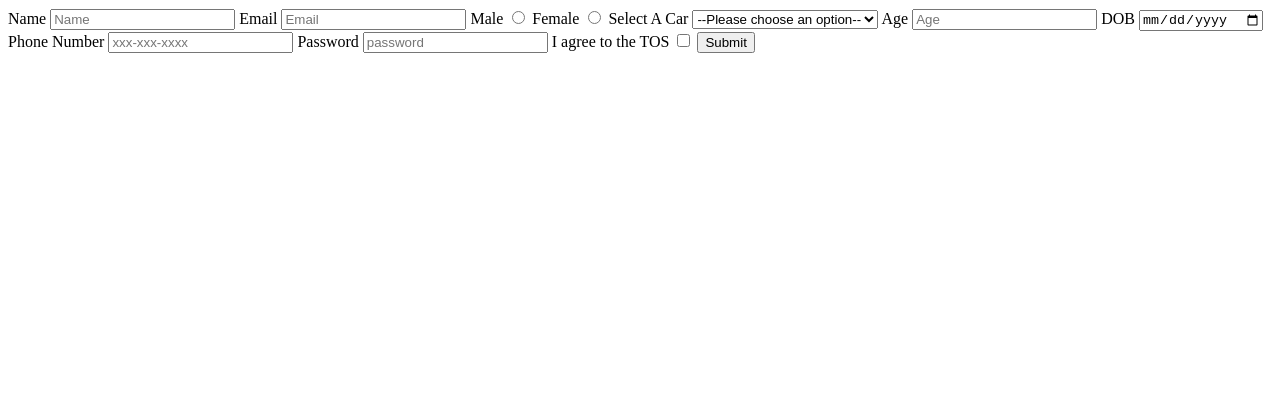
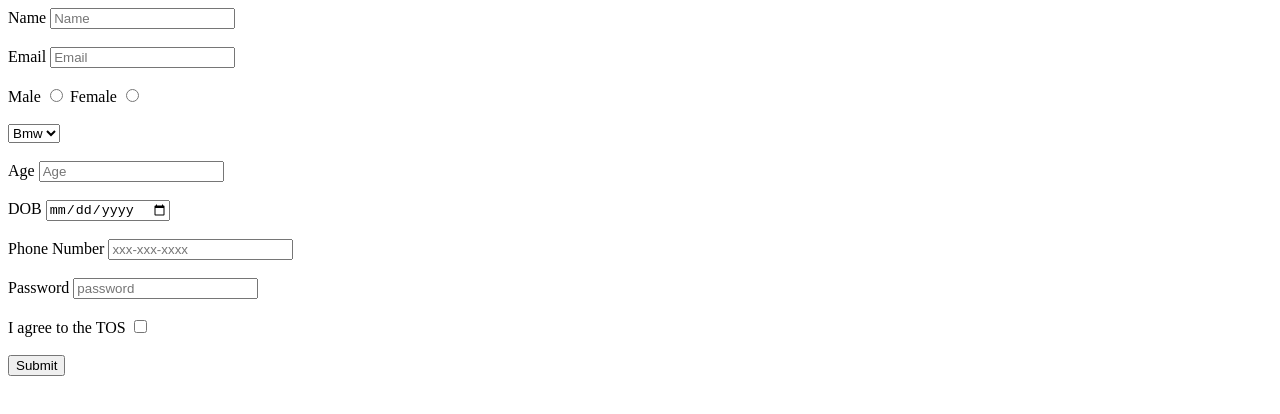
Before and after one commit to acciojob/signup-form-car-akshay-warkari, a website: page main.html in a window 1280 px wide. Drawn offline with Linux system fonts and the light colour scheme.

Commit message:
created a submission

```diff
--- a/main.html
+++ b/main.html
@@ -11,53 +11,47 @@
 	<form method="post">
 		<label for="name">Name</label>
 		<input placeholder="Name" type="text" id="name" required>
-
+		<br><br>
 		<label for="email">Email</label>
 		<input placeholder="Email" type="email" id="email" required>
-
-
-
-
-
-
+         <br><br>
 
 		<label for="gender_m">Male</label>
 		<input type="radio" id="gender_m" name="gender" required>
 
 		<label for="gender_f">Female</label>
 		<input type="radio" id="gender_f" name="gender" required>
+	     <br><br>
 
 
-	<label for="cars">Select A Car</label>
-<select id="cars" required>
-    <option value="" disabled selected>--Please choose an option--</option>
-    <option value="Bmw">Bmw</option>
-    <option value="Audi">Audi</option>
-    <option value="Tata">Tata</option>
-</select>
+    <select placeholder="--please choose an option--" id="cars" required>
 
+    <option value="BMW">Bmw</option>
+    <option value="AUDI">Audi</option>
+    <option value="TATA">Tata</option>
+   </select>
+		<br><br>
 
-		<label for="age">Age</label>
-		<input placeholder="Age" type="number" id="age" required>
-
+	<label for="age">Age</label>
+	<input placeholder="Age" type="number" id="age" required>
+    <br><br>
 
 	<label for="dob">DOB</label>
 	<input type="date" id="dob" required>
-
+	<br><br>
 
 	<label for="tel">Phone Number</label>
 	<input placeholder="xxx-xxx-xxxx" type="tel"id="tel" required>
+	<br><br>
 
 	<label for="password">Password</label>
 	<input placeholder="password" type="password" id="password" required>
-
-	<label for="tos">I agree to the TOS</label>
+	<br><br>
+	<label for="checkbox">I agree to the TOS</label>
 	<input type="checkbox" id="tos" required>
-
+	<br><br>
 	<button type="submit">Submit</button>
 	</form>
-    <script type="text/javascript" src="./script.js">
-</script>
 
 </body>
 
```
